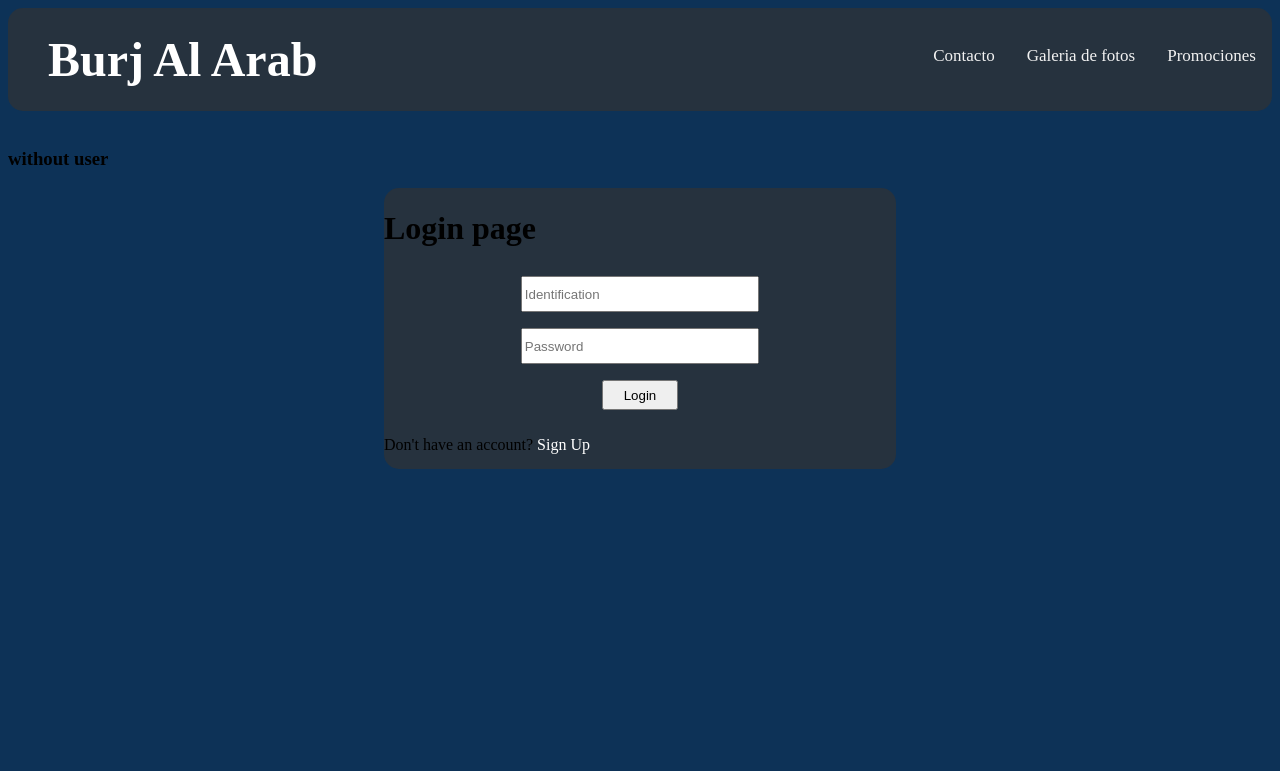
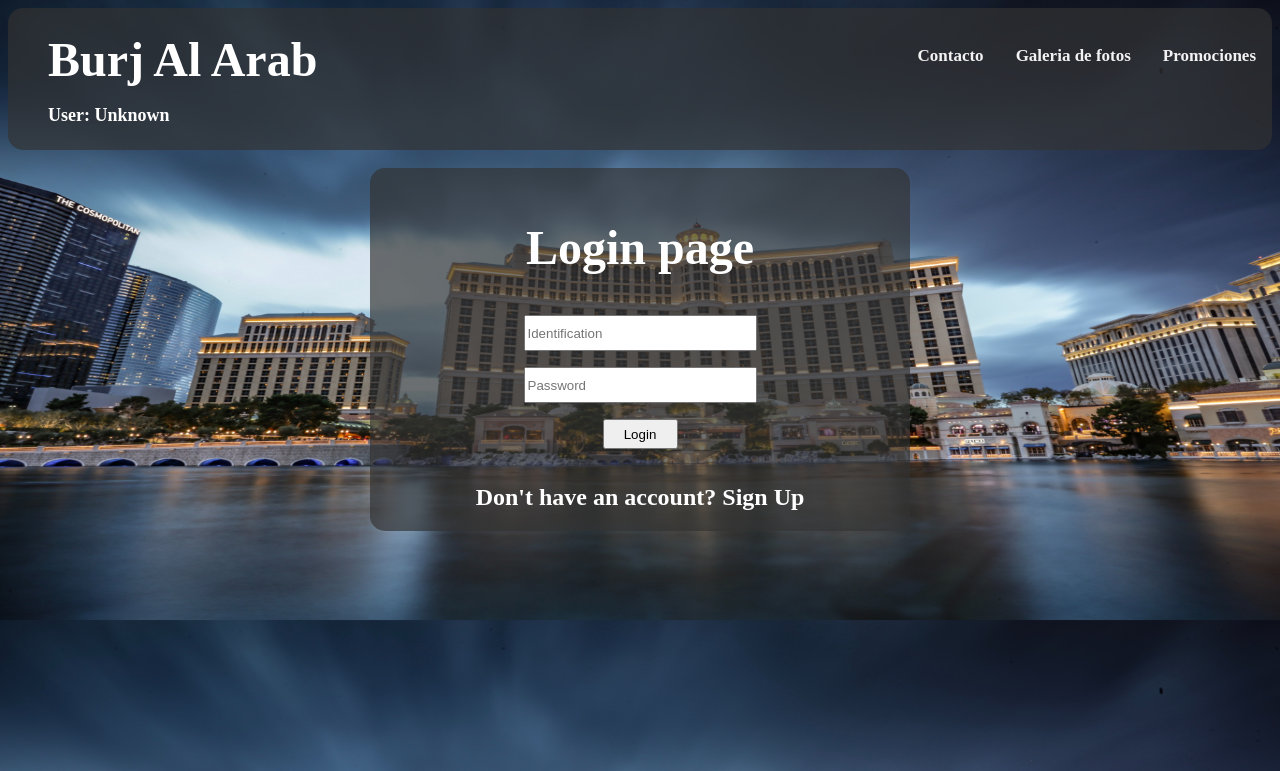
Before and after one commit to sebashs1201/Ciclo3-sprints, a Flask app: a page that uses sprint3/templates/base.html in a window 1280 px wide. Shown: the top 771 px of the page. Run offline with Flask 2, Linux system fonts and the light colour scheme.

Commit message:
Se modifican y unifican los estilos

```diff
--- a/sprint3/static/base.css
+++ b/sprint3/static/base.css
@@ -1,7 +1,6 @@
 body{
-     background-color: #0d3257;
-     background-repeat: no-repeat;
-     background-size: cover;
+     background-image: url('img1.jpg');
+     background-size: 100% 115%;
 }
 
 .menu{
@@ -28,13 +27,21 @@
      color: #f2f2f2;
 }
 .menu li:hover {
+     border-radius: 10%;
      background-color: #ddd;
-     color: black;
+     color: rgb(51, 51, 51);
 }
 
 .menu li.active {
      background-color: #04AA6D;
      color: white;
+}
+
+#li-menu {
+     display: inline;
+     text-decoration: none;
+     font-size: large;
+     font-weight: bold;
 }
 
 #nombre-hotel{
@@ -43,15 +50,14 @@
      display:inline;
  }
 
-.contenedor{
-     align-items: center;
-     border: none;
+ .contenedor{
+     width: 80%;
+     background-color: rgba(51, 51, 51, 0.675);
+     margin-left: auto;
+     margin-right: auto;
+     padding: 20px;
+     max-width: 500px;
      border-radius: 15px;
-     width: 40%;
-     background-color: rgba(51, 51, 51, 0.678);
-     position: absolute;
-     left:30%;
-     padding-bottom: 4mm;
 }
 
 form h3{
@@ -90,3 +96,31 @@
 .available{
      color:greenyellow
 }
+
+#principal {
+     font-size: x-large;
+     font-weight: bold;
+     color: white;
+     text-align: center;
+     margin-bottom: 0;
+     margin-top: 0;
+}
+
+.texto-activo:hover{
+     border-radius: 10%;
+     background-color: #ddd;
+     color: rgb(51, 51, 51);
+}
+
+.register:hover{
+     border-radius: 10%;
+     background-color: #ddd;
+     color: rgb(51, 51, 51);
+}
+
+#user {
+     font-size: large;
+     font-weight: bold;
+     color: white;
+     display: inline;
+}
--- a/sprint3/static/index.css
+++ b/sprint3/static/index.css
@@ -1,5 +1,5 @@
 body{
-    /* background-image: url("url_for('static',filename='img/img1.jpg')"); */
+    background-image: url("url_for('static',filename='img/img1.jpg')");
     background-color: #0d3257;
     background-size: cover;
     background-repeat: repeat-y;
--- a/sprint3/templates/base.html
+++ b/sprint3/templates/base.html
@@ -13,18 +13,21 @@
     <nav class ="menu">
         <ul>
             <h1 id="nombre-hotel">Burj Al Arab</h1>
-            <li>Promociones</li>
-            <li>Galeria de fotos</li>
-            <li>Contacto</li>
-            <li>{% block option %} {% endblock %}</li>
+            <section id="li-menu">
+                <li>Promociones</li>
+                <li>Galeria de fotos</li>
+                <li>Contacto</li>
+            </section>
+            <section id="user">
+                {% if 'usuario' in session: %}
+                <p>User: {{session['usuario']}}</p>
+                {% else %}
+                <p class="h3-user">User: Unknown</p>
+                {% endif %}
+            </section>
         </ul>
     </nav>
 </br>
-    {% if 'usuario' in session: %}
-    <h3>User: {{session['usuario']}}</h3>
-    {% else %}
-    <h3>without user</h3>
-    {% endif %}
     <div class="contenedor">
     {% block contenido %}
 
--- a/sprint3/templates/home.html
+++ b/sprint3/templates/home.html
@@ -2,13 +2,13 @@
 {% block title %}Home{% endblock %}
 {% block contenido %}
 <body>
-<div id="titulo-principal">
+<div id="principal">
     <h1>Bienvenido al</h1>
     <h1>Hotel</h1>
     <h1>Burj Al Arab</h1>
 
-<a href="{{ url_for('login')}}">Login</a><br>
-<a href="{{ url_for('register')}}">Register</a>
+<a href="{{ url_for('login')}}" class="texto-activo">Login</a><br>
+<a href="{{ url_for('register')}}" class="texto-activo">Register</a>
 </div>
 </body>
 {% endblock %}
--- a/sprint3/templates/login.html
+++ b/sprint3/templates/login.html
@@ -2,6 +2,7 @@
 {% block title %}Login{% endblock %}
 {% block contenido %}
 <body>
+    <div id="principal">
         <h1>Login page</h1>
         <form method="POST", action="">
             {{form.hidden_tag()}}
@@ -16,6 +17,7 @@
                 {% endfor %}
             {% endif %}
         {% endwith %}
-<br>Don't have an account? <a href="{{ url_for('register')}}">Sign Up</a>
+        <br>Don't have an account? <a href="{{ url_for('register')}}" class="texto-activo">Sign Up</a>
+    </div>
 </body>
 {% endblock %}
--- a/sprint3/templates/register.html
+++ b/sprint3/templates/register.html
@@ -2,6 +2,7 @@
 {% block title %}Registro de usuario{% endblock %}
 {% block contenido %}
 <body>
+    <div id="principal">
         <h1>Register page</h1>
         <form method="POST", action="">
             {{form.hidden_tag()}}
@@ -19,6 +20,7 @@
                 {% endfor %}
             {% endif %}
         {% endwith %}
-<br>Already have an account? <a href="{{ url_for('login')}}">Log in</a>
+        <p>Already have an account? <a href="{{ url_for('login')}}" class="texto-activo">Log in</a></p>
+    </div>
 </body>
 {% endblock %}
--- a/sprint3/templates/reserva.html
+++ b/sprint3/templates/reserva.html
@@ -2,6 +2,7 @@
 {% block title %}Reserva{% endblock %}
 {% block contenido %}
 <body>
+    <div id="principal">
         <h1>Reserva page</h1>
         <form method="POST", action="/disponibilidad">
             {{form.hidden_tag()}}
@@ -10,6 +11,7 @@
             {{form.people}}
             {{form.submit}}
         </form>
-<br> Press <a href="{{ url_for('logout')}}">here</a> to logout
+        <br><a href="{{ url_for('logout')}}" class="texto-activo">Logout</a>
+    </div>
 </body>
 {% endblock %}
```
Also changed, not shown: sprint3/templates/dashboard.html (+8 -5 lines), sprint3/templates/dashboardadmin.html (+6 -4 lines), sprint3/templates/disponibilidad.html (+5 -5 lines), sprint3/database.db. Lines whose indentation alone changed are shown as unchanged.
